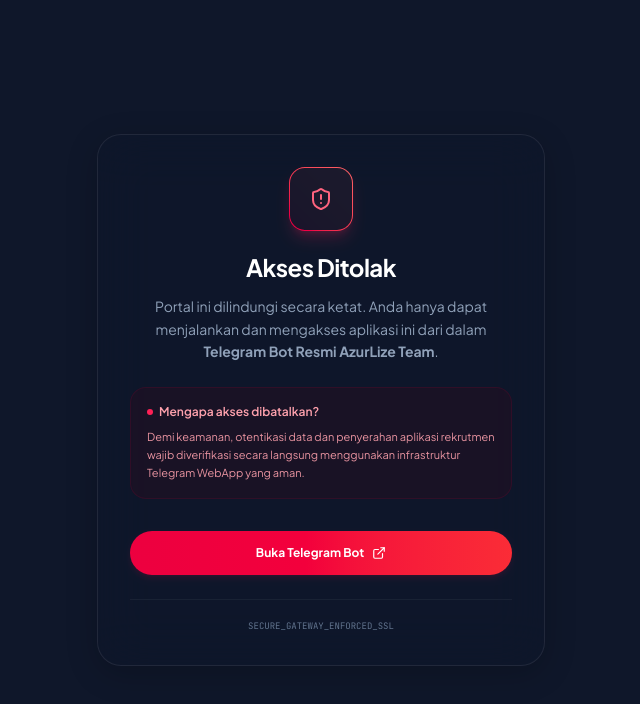
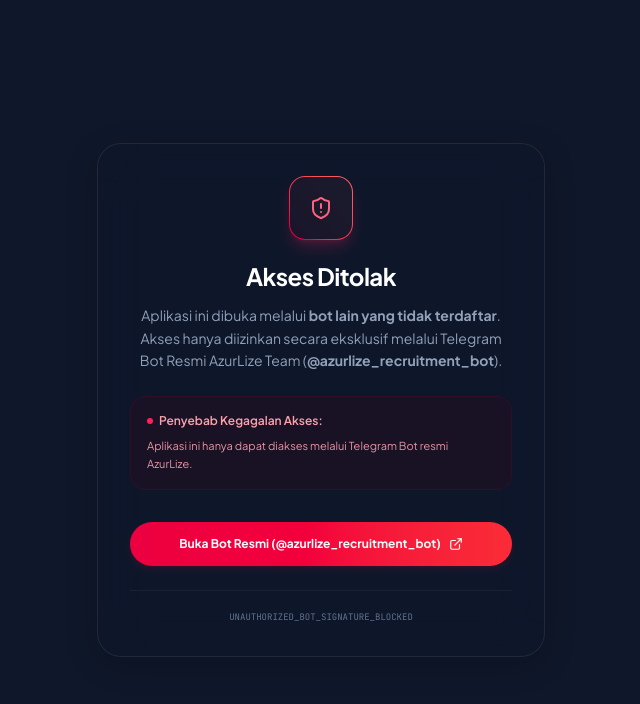
Before and after one commit to irwanfardilan-ship-it/test, a React (Vite) app: page / in a window 1280 px wide. Shown: the top 704 px of the page, without its empty margins (319-959 px from the left). Built offline with nearby package versions, Linux system fonts and the light colour scheme; no server answers.

Commit message:
feat: handle unauthorized bot access
Add validation to block access from unauthorized Telegram bots and provide specific error feedback to the user when signature verification fails.

```diff
--- a/src/components/TelegramConnect.tsx
+++ b/src/components/TelegramConnect.tsx
@@ -9,7 +9,7 @@
 import { ShieldAlert, ExternalLink, HelpCircle, UserX, Copy, Check } from 'lucide-react';
 
 export function TelegramConnect() {
-  const { isTelegramWebApp } = useAppStore();
+  const { isTelegramWebApp, telegramAuthError } = useAppStore();
   const [copied, setCopied] = React.useState(false);
 
   // Get WebApp Telegram User info
@@ -31,8 +31,13 @@
     setTimeout(() => setCopied(false), 2000);
   };
 
-  // State 1: Open outside Telegram WebApp (Direct Browser Block)
-  if (!isTelegramWebApp) {
+  // Check if error is related to signature or unauthorized bot
+  const isUnauthorizedBot = telegramAuthError?.toLowerCase().includes('tanda tangan') ||
+                            telegramAuthError?.toLowerCase().includes('bot resmi') ||
+                            telegramAuthError?.toLowerCase().includes('verifikasi');
+
+  // State 1: Open outside Telegram WebApp OR Opened from an Unauthorized Bot Signature
+  if (!isTelegramWebApp || isUnauthorizedBot) {
     return (
       <div className="min-h-screen bg-slate-50 dark:bg-brand-dark flex items-center justify-center px-4 py-12 relative overflow-hidden text-slate-900 dark:text-white font-sans transition-colors duration-300">
         <div className="absolute top-1/4 left-1/4 -z-10 h-96 w-96 rounded-full bg-gradient-to-tr from-rose-500 to-amber-500 opacity-10 dark:opacity-15 blur-[120px]"></div>
@@ -52,16 +57,20 @@
 
           <h1 className="text-2xl font-bold tracking-tight text-slate-900 dark:text-white mt-5">Akses Ditolak</h1>
           <p className="mt-3 text-sm text-slate-600 dark:text-slate-400 leading-relaxed max-w-sm mx-auto">
-            Portal ini dilindungi secara ketat. Anda hanya dapat menjalankan dan mengakses aplikasi ini dari dalam <strong>Telegram Bot Resmi AzurLize Team</strong>.
+            {isUnauthorizedBot ? (
+              <>Aplikasi ini dibuka melalui <strong>bot lain yang tidak terdaftar</strong>. Akses hanya diizinkan secara eksklusif melalui Telegram Bot Resmi AzurLize Team (<strong>@{botUsername}</strong>).</>
+            ) : (
+              <>Portal ini dilindungi secara ketat. Anda hanya dapat menjalankan dan mengakses aplikasi ini dari dalam <strong>Telegram Bot Resmi AzurLize Team (@{botUsername})</strong>.</>
+            )}
           </p>
 
           <div className="mt-6 p-4 rounded-2xl bg-rose-50 dark:bg-rose-950/20 border border-rose-100 dark:border-rose-900/20 text-xs text-rose-700 dark:text-rose-300 text-left space-y-2">
             <p className="font-semibold flex items-center gap-1.5">
               <span className="h-1.5 w-1.5 rounded-full bg-rose-500"></span>
-              Mengapa akses dibatalkan?
+              Penyebab Kegagalan Akses:
             </p>
             <p className="leading-relaxed text-[11px] opacity-90">
-              Demi keamanan, otentikasi data dan penyerahan aplikasi rekrutmen wajib diverifikasi secara langsung menggunakan infrastruktur Telegram WebApp yang aman.
+              {telegramAuthError || 'Otentikasi Telegram WebApp wajib terverifikasi menggunakan kunci token bot resmi AzurLize Team.'}
             </p>
           </div>
 
@@ -73,13 +82,13 @@
               rel="noopener noreferrer"
               className="w-full py-3.5 px-4 bg-gradient-to-r from-rose-600 to-red-500 hover:opacity-95 text-white text-xs font-bold rounded-xl transition-all shadow-md shadow-rose-600/10 flex items-center justify-center gap-2 cursor-pointer"
             >
-              <span>Buka Telegram Bot</span>
+              <span>Buka Bot Resmi (@{botUsername})</span>
               <ExternalLink className="h-3.5 w-3.5" />
             </a>
           </div>
 
           <div className="mt-6 pt-5 border-t border-slate-200 dark:border-white/5 flex items-center justify-center gap-1.5 text-[9px] font-mono text-slate-400 dark:text-slate-500">
-            <span>SECURE_GATEWAY_ENFORCED_SSL</span>
+            <span>UNAUTHORIZED_BOT_SIGNATURE_BLOCKED</span>
           </div>
         </motion.div>
       </div>
--- a/src/store.ts
+++ b/src/store.ts
@@ -14,6 +14,7 @@
   isDarkMode: boolean;
   isInitializing: boolean;
   isTelegramWebApp: boolean;
+  telegramAuthError: string | null;
   alert: { message: string; type: 'success' | 'error' | 'info' } | null;
 
   setAlert: (alert: { message: string; type: 'success' | 'error' | 'info' } | null) => void;
@@ -84,6 +85,7 @@
   isDarkMode: (() => { try { return localStorage.getItem('azurlize_theme') !== 'light'; } catch(e) { return true; } })(),
   isInitializing: true,
   isTelegramWebApp: false,
+  telegramAuthError: null,
   alert: null,
 
   setAlert: (alert) => set({
@@ -102,7 +104,7 @@
   },
 
   initializeAuth: async () => {
-    set({ isInitializing: true });
+    set({ isInitializing: true, telegramAuthError: null });
 
     try {
       const tg = (window as any).Telegram?.WebApp;
@@ -117,39 +119,33 @@
         console.log('[Telegram Auth] Found WebApp initData, performing backend login...');
         try {
           await get().authenticateTelegram(telegramInitData);
-          set({ isInitializing: false });
+          set({ telegramAuthError: null });
           return;
         } catch (err: any) {
           console.error('[Telegram Auth] Verification failed:', err);
-          const errMsg = err.response?.data?.error || err.message || '';
-          if (errMsg.includes('belum terdaftar') || errMsg.includes('not found') || errMsg.includes('tidak ditemukan')) {
-            localStorage.removeItem('azurlize_jwt_token');
-            set({ token: null, user: null, application: null });
-          }
+          const errMsg = err.response?.data?.error || err.message || 'Gagal memverifikasi identitas Telegram.';
+
+          // Clean storage and session when Telegram verification fails
+          localStorage.removeItem('azurlize_jwt_token');
+          delete axios.defaults.headers.common['Authorization'];
+          set({
+            token: null,
+            user: null,
+            application: null,
+            telegramAuthError: errMsg
+          });
+          return;
         }
       } else {
-        const token = get().token;
-
-        // Set axios authorization default header if token exists
-        if (token) {
-          axios.defaults.headers.common['Authorization'] = `Bearer ${token}`;
-        }
-
-        if (token) {
-          try {
-            // Fetch real status
-            const res = await axios.get('/api/me');
-            set({
-              user: res.data.user,
-              application: res.data.application,
-            });
-          } catch (err) {
-            console.warn('Failed auto token verification.', err);
-            // If server request fails or token invalid, clean storage
-            localStorage.removeItem('azurlize_jwt_token');
-            set({ token: null, user: null, application: null });
-          }
-        }
+        // Outside Telegram WebApp: Enforce strict bot access
+        localStorage.removeItem('azurlize_jwt_token');
+        delete axios.defaults.headers.common['Authorization'];
+        set({
+          token: null,
+          user: null,
+          application: null,
+          telegramAuthError: 'Aplikasi ini hanya dapat diakses melalui Telegram Bot resmi AzurLize.'
+        });
       }
     } catch (globalErr) {
       console.error('[Auth Initialization] Critical error:', globalErr);
```
Also changed, not shown: 1 other file (tests, documents, lock files or other folders).
